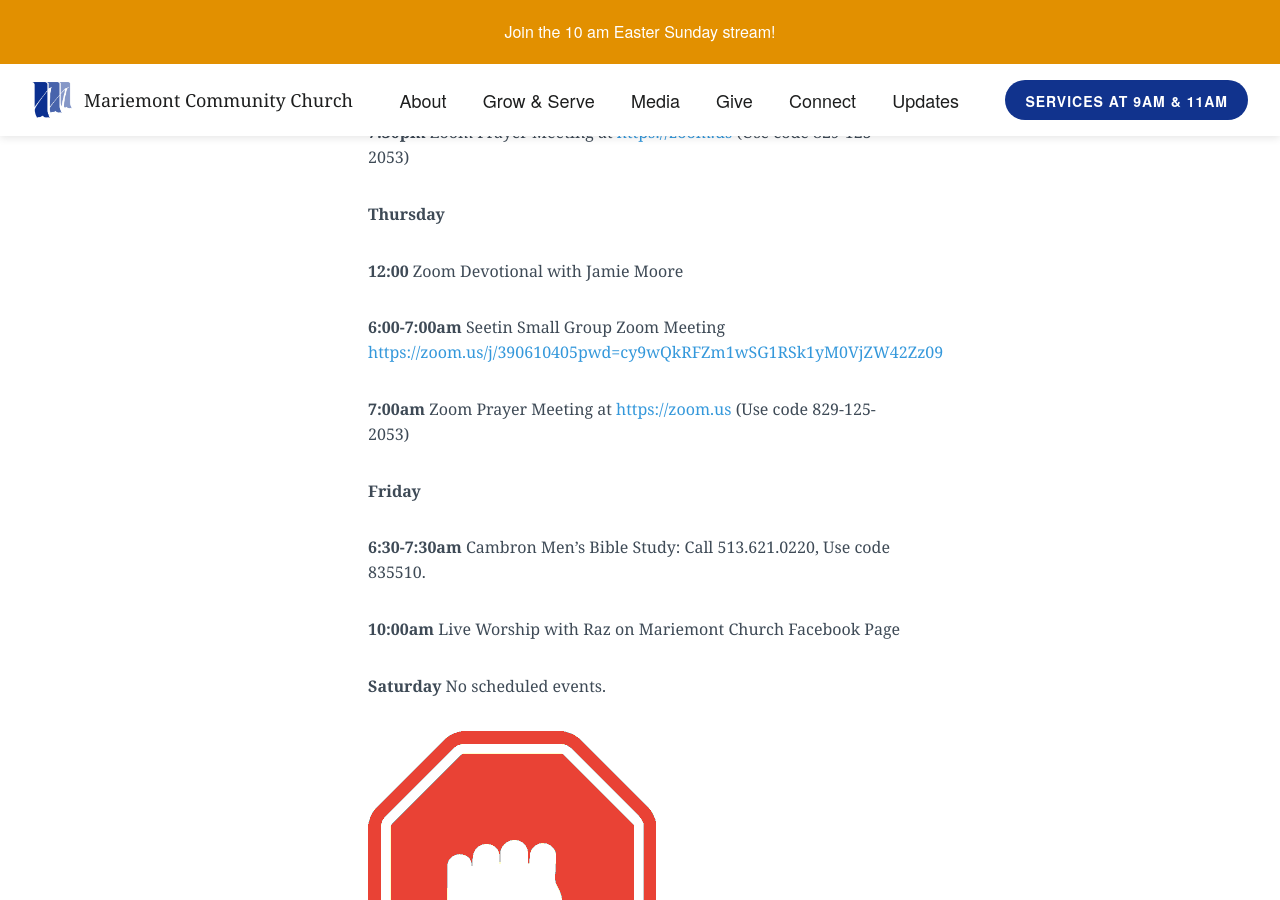
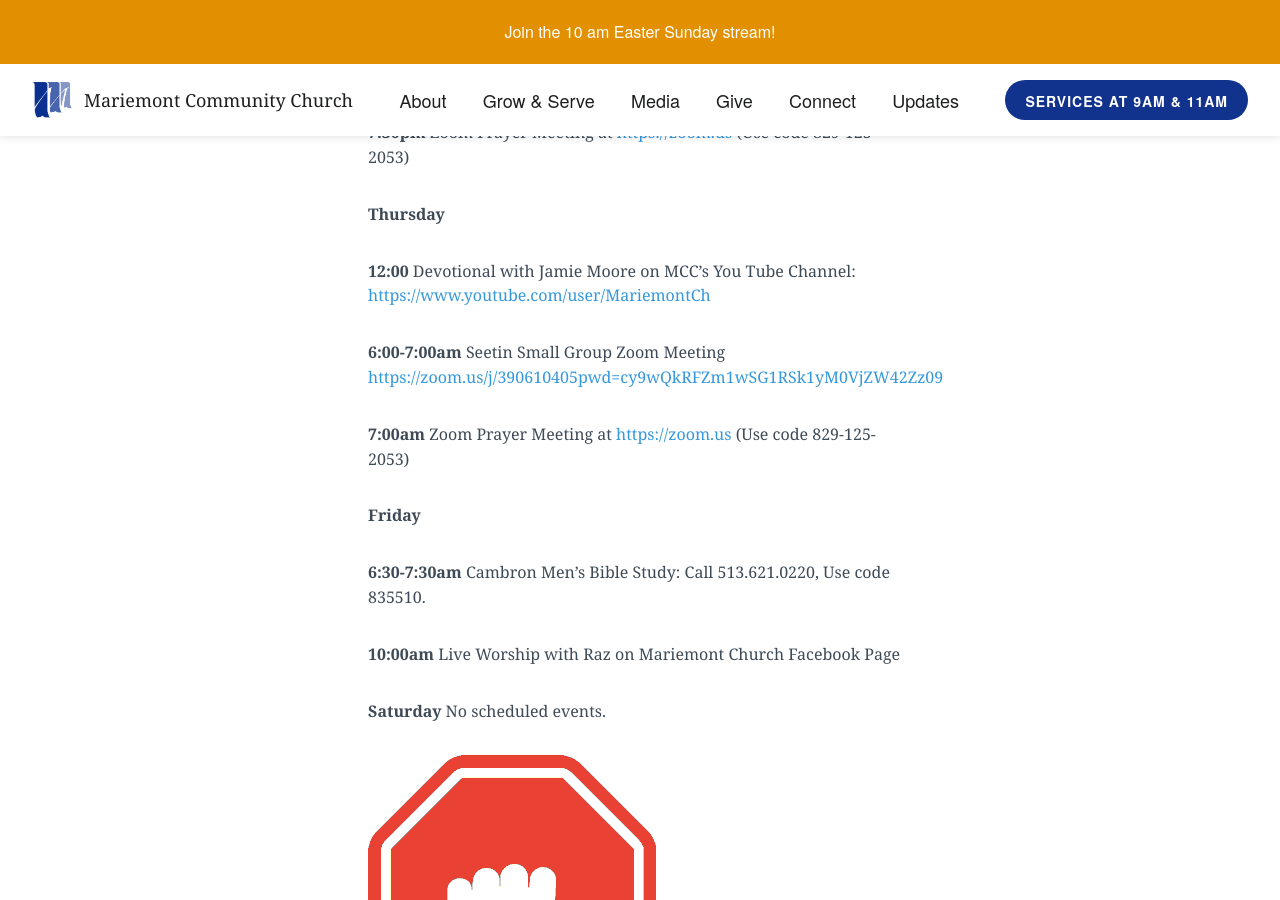
Before and after one commit to lukemoderwell/mariemont, a Jekyll site: the page built from updates.markdown, in a window 1280 px wide and 900 px high, scrolled down 864 px. Built offline with Jekyll 4.4.1, drawn with Linux system fonts in a browser that asks for light colours; nearby versions of some CDN libraries.

Commit message:
Updated Updates

```diff
--- a/updates.markdown
+++ b/updates.markdown
@@ -38,7 +38,7 @@
 
 **Thursday**
 
-**12:00** Zoom Devotional with Jamie Moore
+**12:00** Devotional with Jamie Moore on MCC's You Tube Channel: [https://www.youtube.com/user/MariemontCh](https://www.youtube.com/user/MariemontCh)
 
 **6:00-7:00am** Seetin Small Group Zoom Meeting          [https://zoom.us/j/390610405pwd=cy9wQkRFZm1wSG1RSk1yM0VjZW42Zz09](https://zoom.us/j/390610405pwd=cy9wQkRFZm1wSG1RSk1yM0VjZW42Zz09)
 
```
